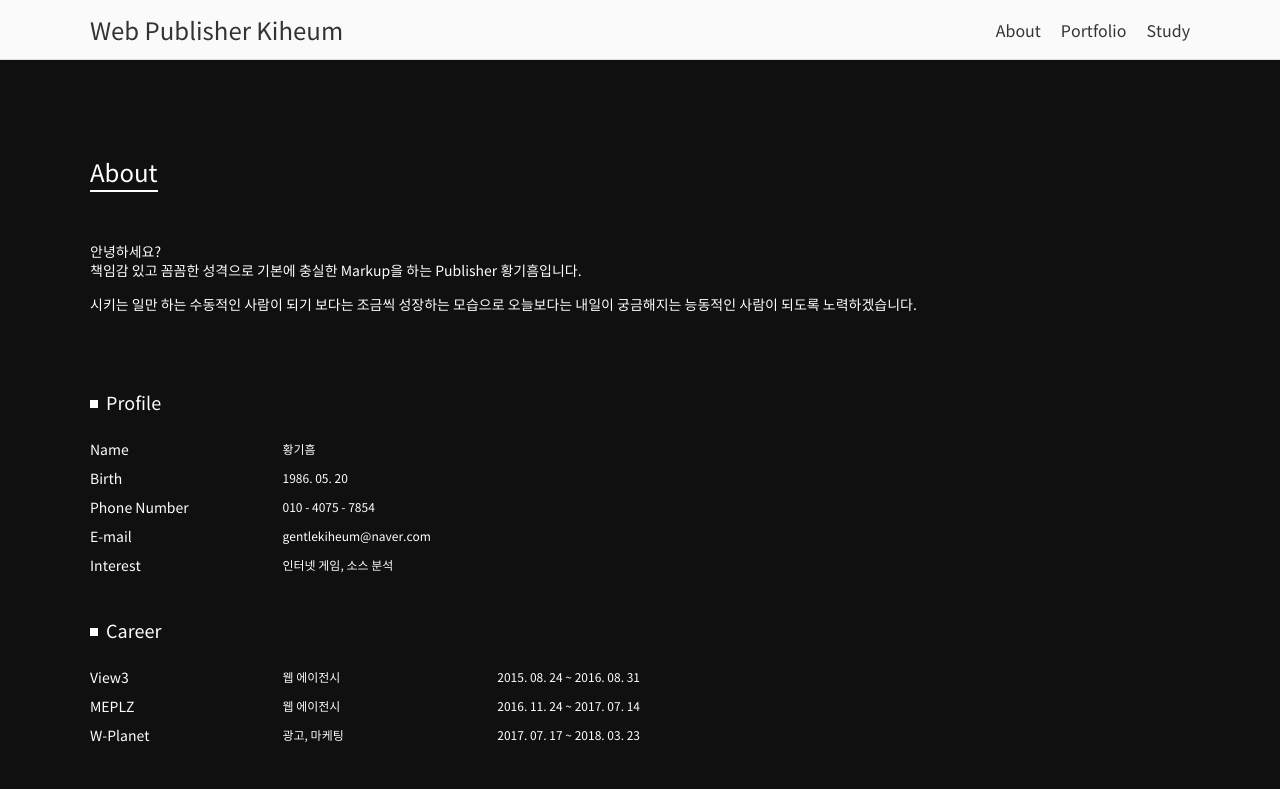
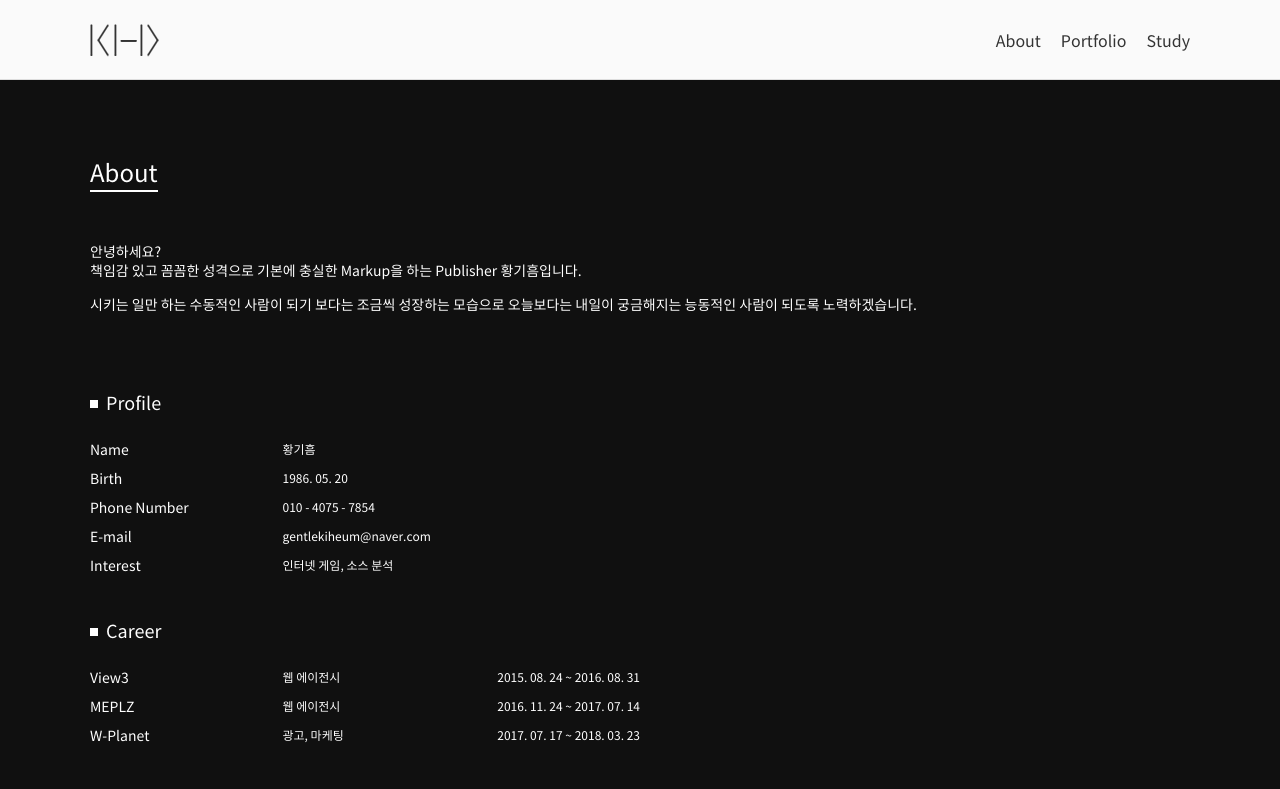
Before and after one commit to Kiheum/portfolio, a plain HTML site: page index.html in a window 1280 px wide. Shown: the top 789 px of the page. Drawn offline with nearby package versions, Linux system fonts and the light colour scheme.

Commit message:
로고 변경

```diff
--- a/css/common.css
+++ b/css/common.css
@@ -35,27 +35,27 @@ body{background-color:#fff}
 /* //common classes end */
 
 /* header start */
-#header{position:fixed;top:0;left:0;bottom:0;right:0;z-index:10;width:100%;height:60px;border-bottom:1px solid #ddd;background-color:#fafafa;-webkit-box-sizing:border-box;box-sizing:border-box}
+#header{position:fixed;top:0;left:0;bottom:0;right:0;z-index:10;width:100%;height:80px;border-bottom:1px solid #ddd;background-color:#fafafa;-webkit-box-sizing:border-box;box-sizing:border-box}
 .logo{position:absolute;top:0;left:0}
-.logo > a{display:inline-block;color:#333;font-size:24px;line-height:60px}
+.logo > a{display:inline-block;width:70px;height:80px;text-indent:-10000px;background-image:url("../img/logo.png");background-repeat:no-repeat;background-size:70px 50px;background-position:50% 50%}
 .gnb_nav{position:absolute;top:0;right:0}
 .gnb > li{float:left;margin-left:20px}
 .gnb > li:first-child{margin-left:0}
-.gnb > li > a{display:block;color:#333;font-size:16px;line-height:60px}
+.gnb > li > a{display:block;color:#333;font-size:16px;line-height:80px}
 .gnb > li > a:hover{color:#999}
 .btn_stm{display:none}
 
 @media screen and (max-width:1120px) {
 	#header{height:50px}
 	.logo{left:20px}
-	.logo > a{font-size:16px;line-height:50px}
+	.logo > a{width:35px;height:50px;background-size:35px 25px}
 	.gnb_nav{right:20px}
 	.gnb > li{margin-left:15px}
 	.gnb > li > a{font-size:12px;line-height:50px}
 }
 
 @media screen and (max-width:640px) {
-	.logo{left:50%;width:170px;margin-left:-85px;text-align:center}
+	.logo{left:50%;margin-left:-18px}
 	.gnb_nav{display:none}
 	.btn_stm{display:block;position:absolute;top:0;left:0;width:50px;height:50px;text-indent:-10000px;background-image:url("../img/btn_stm.png");background-repeat:no-repeat;background-size:20px 25px;background-position:50% 50%}
 }
--- a/index.html
+++ b/index.html
@@ -17,7 +17,7 @@
 			<header id="header">
 				<div class="inner">
 					<h1 class="logo">
-						<a href="/portfolio/index.html">Web Publisher Kiheum</a>
+						<a href="/portfolio/index.html">Kiheum</a>
 					</h1>
 					<nav class="gnb_nav">
 						<ul class="gnb clear">
```
Also changed, not shown: img/logo.png (added).
